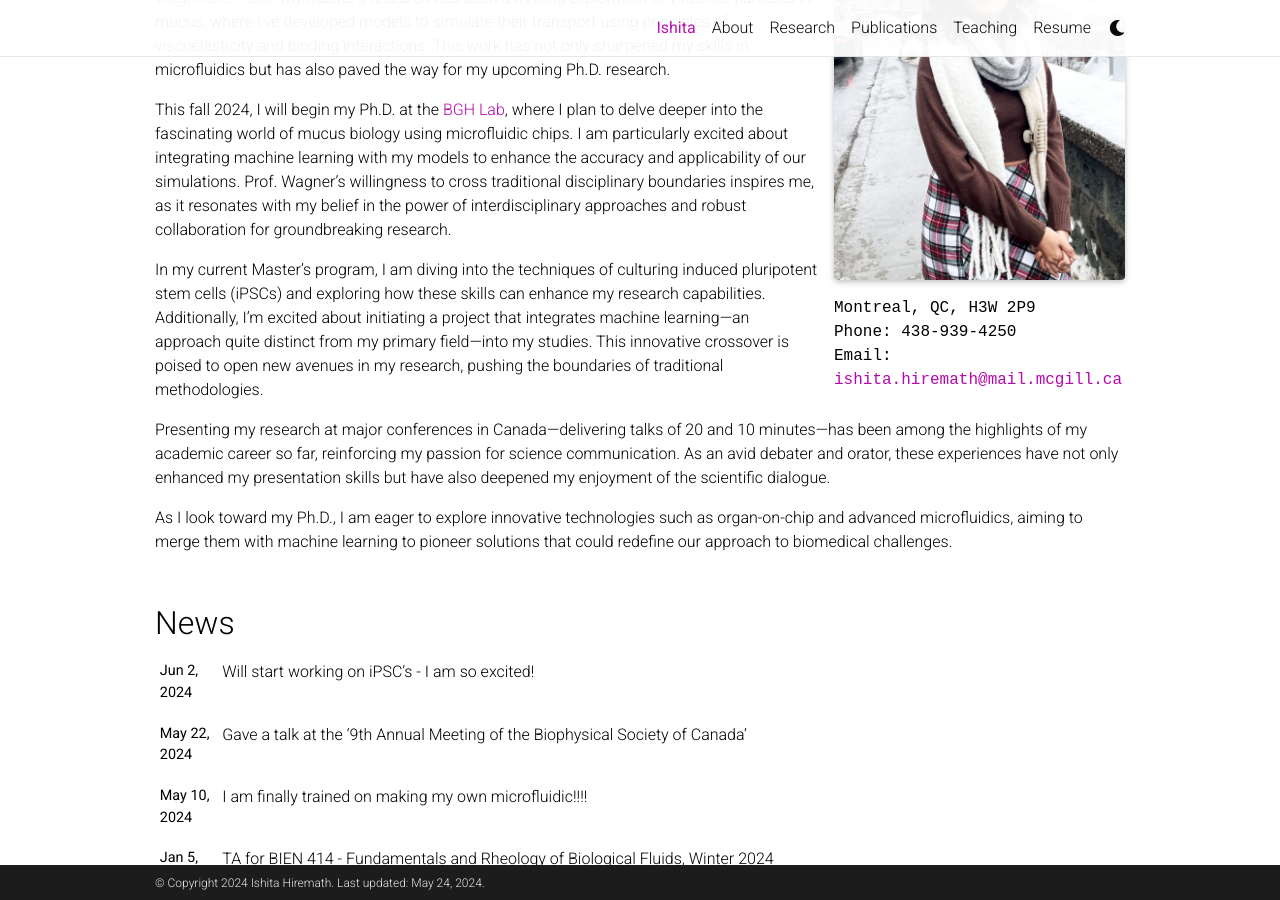
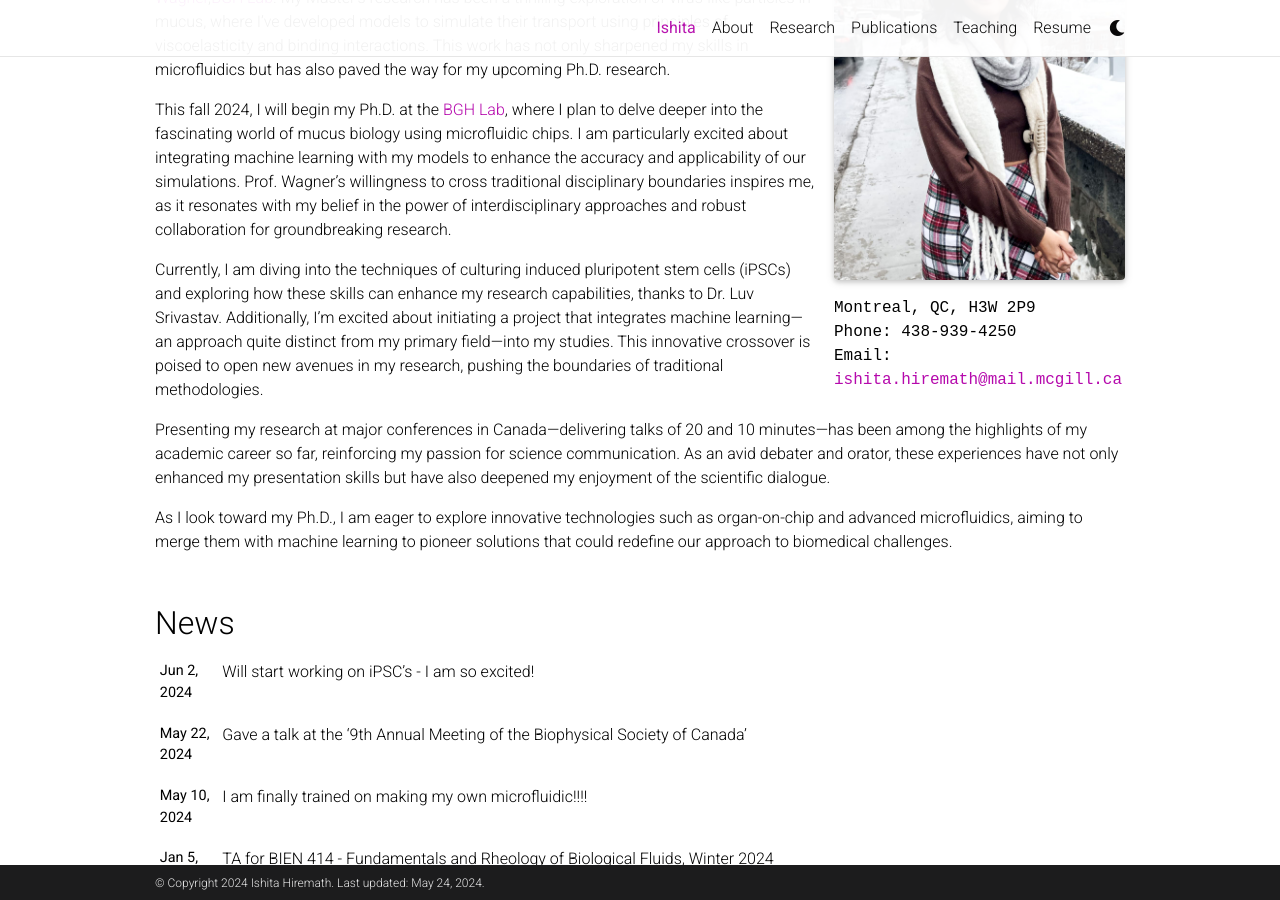
Before and after one commit to ishitahiremath/ishitahiremath.github.io, a Jekyll site: the page built from _pages/Ishita.md, in a window 1280 px wide and 900 px high, scrolled down 347 px. Built offline with Jekyll 4.4.1, drawn with Linux system fonts in a browser that asks for light colours; a script that is not in the unit is left out; comment, search, counter and statistics services are not loaded; a style sheet for code colours, icons or effects is not loaded.

Commit message:
given credits in about

```diff
--- a/_pages/Ishita.md
+++ b/_pages/Ishita.md
@@ -22,7 +22,7 @@ Hello! I'm Ishita Hiremath, a second-year M.Eng Thesis student in Biology and Bi
 
 This fall 2024, I will begin my Ph.D. at the [BGH Lab](https://bgh.lab.mcgill.ca/), where I plan to delve deeper into the fascinating world of mucus biology using microfluidic chips. I am particularly excited about integrating machine learning with my models to enhance the accuracy and applicability of our simulations. Prof. Wagner's willingness to cross traditional disciplinary boundaries inspires me, as it resonates with my belief in the power of interdisciplinary approaches and robust collaboration for groundbreaking research.
 
-In my current Master's program, I am diving into the techniques of culturing induced pluripotent stem cells (iPSCs) and exploring how these skills can enhance my research capabilities. Additionally, I'm excited about initiating a project that integrates machine learning—an approach quite distinct from my primary field—into my studies. This innovative crossover is poised to open new avenues in my research, pushing the boundaries of traditional methodologies.
+Currently, I am diving into the techniques of culturing induced pluripotent stem cells (iPSCs) and exploring how these skills can enhance my research capabilities, thanks to Dr. Luv Srivastav. Additionally, I'm excited about initiating a project that integrates machine learning—an approach quite distinct from my primary field—into my studies. This innovative crossover is poised to open new avenues in my research, pushing the boundaries of traditional methodologies.
 
 Presenting my research at major conferences in Canada—delivering talks of 20 and 10 minutes—has been among the highlights of my academic career so far, reinforcing my passion for science communication. As an avid debater and orator, these experiences have not only enhanced my presentation skills but have also deepened my enjoyment of the scientific dialogue.
 
```
